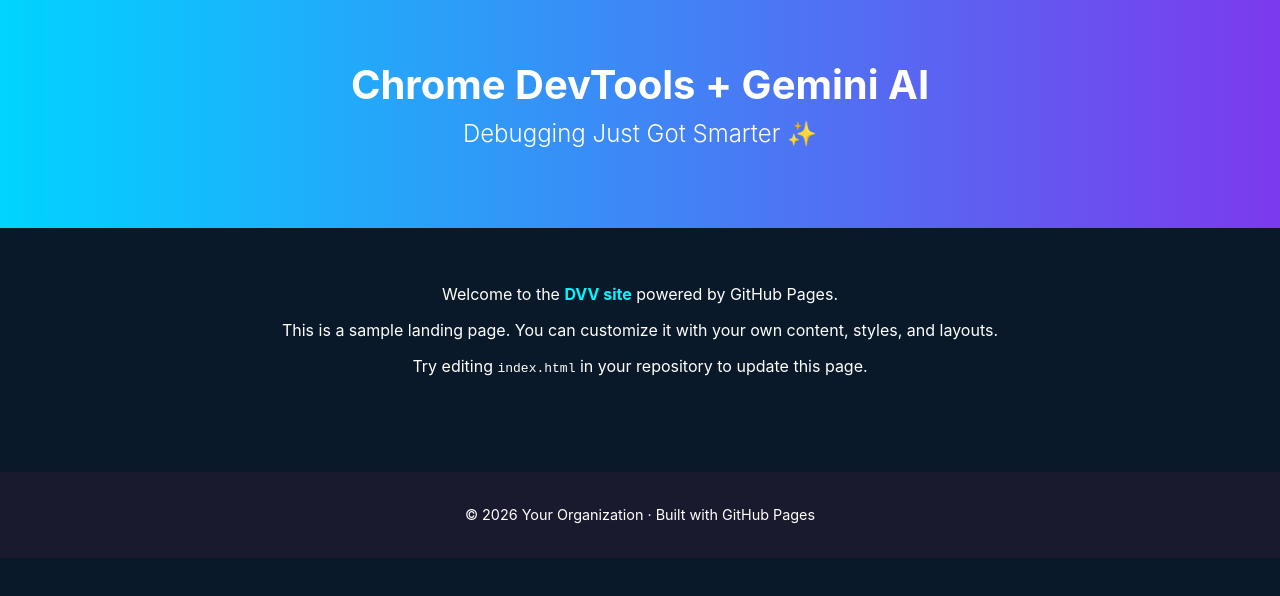
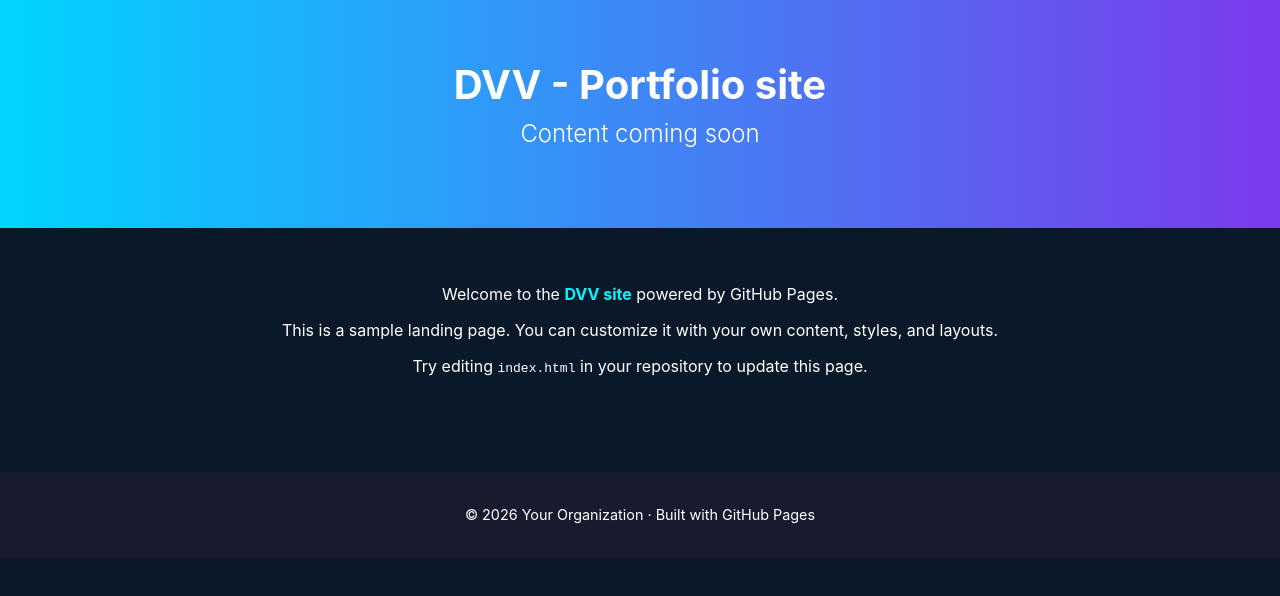
Before and after one commit to Aayaas/aayaas.github.io, a plain HTML site: page index.html in a window 1280 px wide. Drawn offline with Linux system fonts and the light colour scheme.

Commit message:
choes: typo

```diff
--- a/index.html
+++ b/index.html
@@ -42,8 +42,8 @@
 </head>
 <body>
   <header>
-    <h1>Chrome DevTools + Gemini AI</h1>
-    <h2>Debugging Just Got Smarter ✨</h2>
+    <h1>DVV - Portfolio site</h1>
+    <h2>Content coming soon</h2>
   </header>
 
   <main>
```
